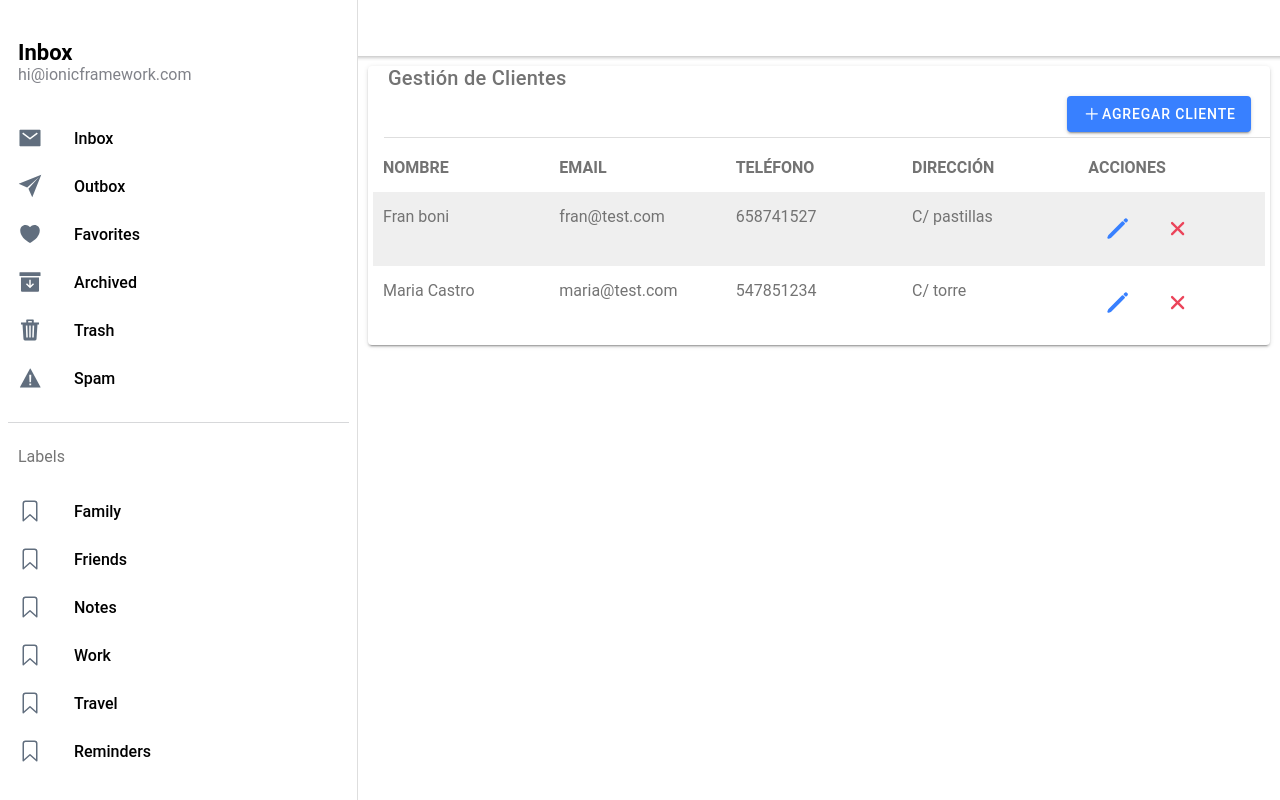
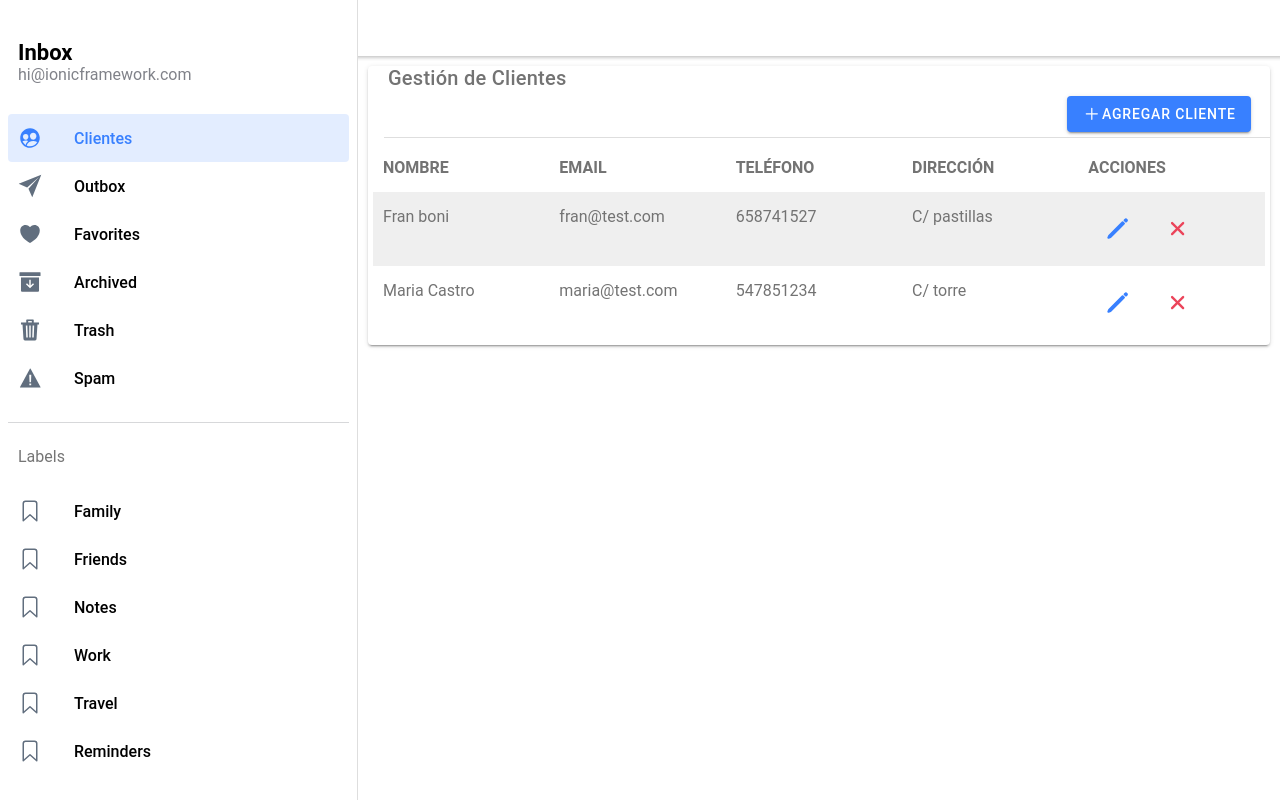
Before and after one commit to frdeoses/app-ionic-react, a React (Create React App) app: page /page/custumers in a window 1280 px wide. Built offline with nearby package versions, Linux system fonts and the light colour scheme.

Commit message:
Update Menu

```diff
--- a/src/components/Menu.tsx
+++ b/src/components/Menu.tsx
@@ -8,11 +8,25 @@ import {
   IonMenu,
   IonMenuToggle,
   IonNote,
-} from '@ionic/react';
-
-import { useLocation } from 'react-router-dom';
-import { archiveOutline, archiveSharp, bookmarkOutline, heartOutline, heartSharp, mailOutline, mailSharp, paperPlaneOutline, paperPlaneSharp, trashOutline, trashSharp, warningOutline, warningSharp } from 'ionicons/icons';
-import './Menu.css';
+} from "@ionic/react";
+import {
+  archiveOutline,
+  archiveSharp,
+  bookmarkOutline,
+  heartOutline,
+  heartSharp,
+  mailOutline,
+  paperPlaneOutline,
+  paperPlaneSharp,
+  peopleCircle,
+  peopleCircleOutline,
+  trashOutline,
+  trashSharp,
+  warningOutline,
+  warningSharp,
+} from "ionicons/icons";
+import { useLocation } from "react-router-dom";
+import "./Menu.css";
 
 interface AppPage {
   url: string;
@@ -23,44 +37,44 @@ interface AppPage {
 
 const appPages: AppPage[] = [
   {
-    title: 'Inbox',
-    url: '/page/Inbox',
-    iosIcon: mailOutline,
-    mdIcon: mailSharp
+    title: "Clientes",
+    url: "/page/custumers",
+    iosIcon: peopleCircleOutline,
+    mdIcon: peopleCircle,
   },
   {
-    title: 'Outbox',
-    url: '/page/Outbox',
+    title: "Outbox",
+    url: "/page/Outbox",
     iosIcon: paperPlaneOutline,
-    mdIcon: paperPlaneSharp
+    mdIcon: paperPlaneSharp,
   },
   {
-    title: 'Favorites',
-    url: '/page/Favorites',
+    title: "Favorites",
+    url: "/page/Favorites",
     iosIcon: heartOutline,
-    mdIcon: heartSharp
+    mdIcon: heartSharp,
   },
   {
-    title: 'Archived',
-    url: '/page/Archived',
+    title: "Archived",
+    url: "/page/Archived",
     iosIcon: archiveOutline,
-    mdIcon: archiveSharp
+    mdIcon: archiveSharp,
   },
   {
-    title: 'Trash',
-    url: '/page/Trash',
+    title: "Trash",
+    url: "/page/Trash",
     iosIcon: trashOutline,
-    mdIcon: trashSharp
+    mdIcon: trashSharp,
   },
   {
-    title: 'Spam',
-    url: '/page/Spam',
+    title: "Spam",
+    url: "/page/Spam",
     iosIcon: warningOutline,
-    mdIcon: warningSharp
-  }
+    mdIcon: warningSharp,
+  },
 ];
 
-const labels = ['Family', 'Friends', 'Notes', 'Work', 'Travel', 'Reminders'];
+const labels = ["Family", "Friends", "Notes", "Work", "Travel", "Reminders"];
 
 const Menu: React.FC = () => {
   const location = useLocation();
@@ -74,8 +88,20 @@ const Menu: React.FC = () => {
           {appPages.map((appPage, index) => {
             return (
               <IonMenuToggle key={index} autoHide={false}>
-                <IonItem className={location.pathname === appPage.url ? 'selected' : ''} routerLink={appPage.url} routerDirection="none" lines="none" detail={false}>
-                  <IonIcon slot="start" ios={appPage.iosIcon} md={appPage.mdIcon} />
+                <IonItem
+                  className={
+                    location.pathname === appPage.url ? "selected" : ""
+                  }
+                  routerLink={appPage.url}
+                  routerDirection="none"
+                  lines="none"
+                  detail={false}
+                >
+                  <IonIcon
+                    slot="start"
+                    ios={appPage.iosIcon}
+                    md={appPage.mdIcon}
+                  />
                   <IonLabel>{appPage.title}</IonLabel>
                 </IonItem>
               </IonMenuToggle>
```
